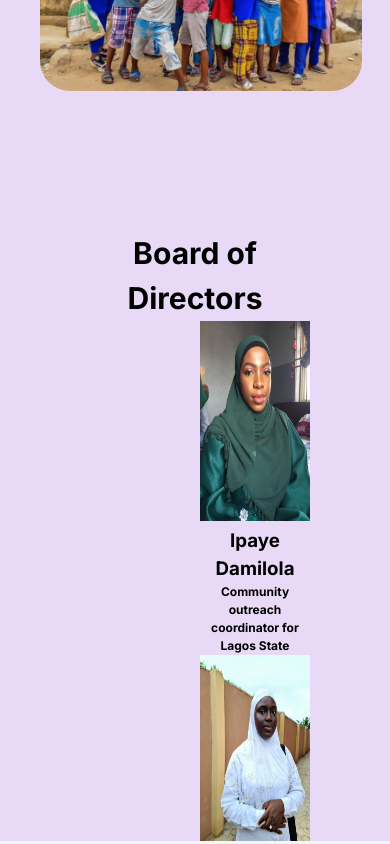
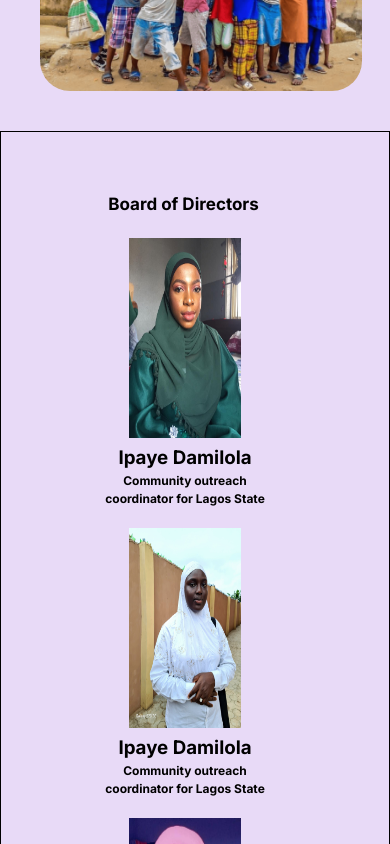
Before and after one commit to Kawthar1512/UWIAD, a React (Vite) app: page / in a window 390 px wide. Shown: the part 4380-5224 px from the top of the page. Built offline with nearby package versions, Linux system fonts and the light colour scheme.

Commit message:
fixed director section

```diff
--- a/src/Directors.css
+++ b/src/Directors.css
@@ -44,24 +44,36 @@
  @media (max-width: 1000px) {
       .container {
   display: block;
-  justify-content: center;
-  align-items: center;
+  /* border: 1px solid black; */
+  /* justify-content: center;  */
+  /* align-items: center;      */
   margin: 0 auto;
-  text-align: center;
+  /* text-align: center; */
   /* padding: 0 0 0 10px; */
-  height: 400px;
+  height: 1200px;
 }
 .directorCard img {
-  width: 100%;
+  width: 60%;
   height: 200px;
+  /* margin-right: 10px; */
 }
 .directorCard {
   width: 100%;
   /* border: 1px solid gray; */
   height: auto;
   margin: 0 auto;
-  /* margin: 20px 10px 20px 5px; */
+  margin: 20px 0px 20px -30px;
   text-align: center;
+}
+.MainContainer {
+  padding: 60px 80px 700px 0px;
+  border: 1px solid black;
+  /* background-color: white; */
+}
+.board {
+  text-align: center;
+  font-size: 17px;
+  margin-left: 57px;
 }
 
     }
```
